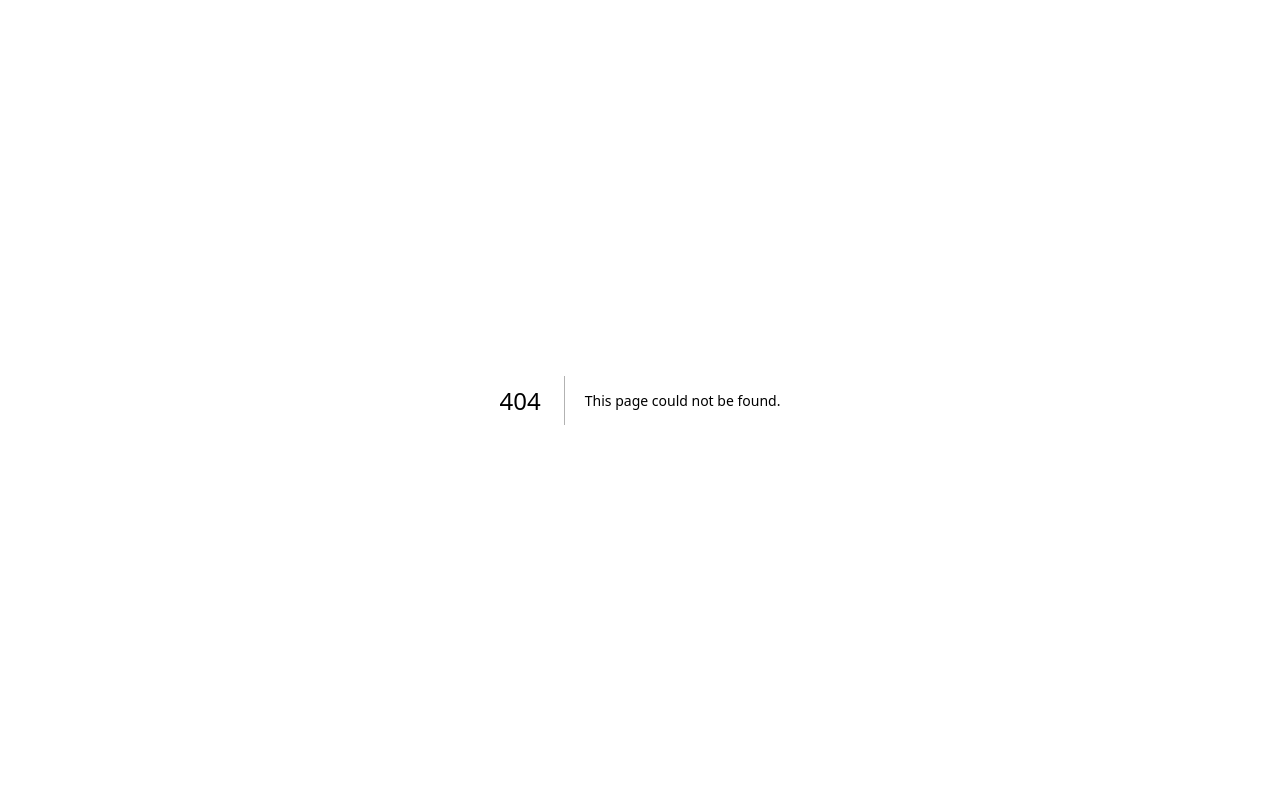
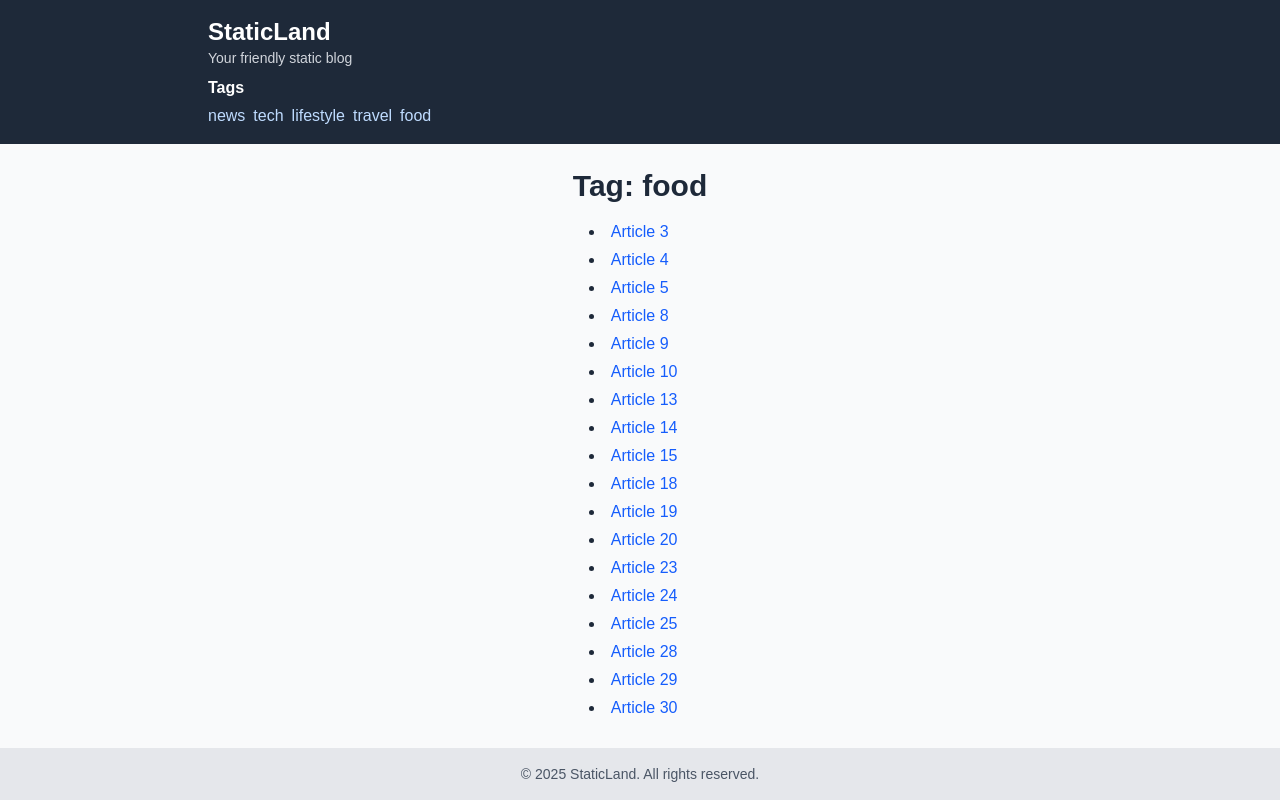
Before and after one commit to tndd/pomera, a Next.js app in the folder mock/crawled_server/: page /static/tags/food in a window 1280 px wide. Before the commit this address had no page. Built offline with nearby package versions, Linux system fonts and the light colour scheme.

Commit message:
Add DynamicMaze with server-side randomness

```diff
--- /dev/null
+++ b/mock/crawled_server/app/dynamic/layout.tsx
@@ -0,0 +1,26 @@
+import Link from "next/link";
+import { ads, quotes } from "./lib/data";
+
+export const dynamic = "force-dynamic";
+
+export default function DynamicLayout({
+  children,
+}: {
+  children: React.ReactNode;
+}) {
+  const quote = quotes[Math.floor(Math.random() * quotes.length)];
+  const ad = ads[Math.floor(Math.random() * ads.length)];
+  return (
+    <div className="min-h-screen flex flex-col">
+      <header className="bg-purple-700 text-white p-4 flex justify-between">
+        <Link href="/dynamic" className="font-bold text-xl">
+          DynamicMaze
+        </Link>
+        <span className="italic text-sm">{quote}</span>
+      </header>
+      <main className="flex-1 p-4">{children}</main>
+      <aside className="bg-purple-100 text-center p-2 text-sm">{ad}</aside>
+      <footer className="bg-gray-200 text-center p-2 text-xs">© 2025 DynamicMaze</footer>
+    </div>
+  );
+}
--- /dev/null
+++ b/mock/crawled_server/app/dynamic/lib/data.ts
@@ -0,0 +1,25 @@
+export interface Section {
+  id: string;
+  title: string;
+}
+
+export const sections: Section[] = Array.from({ length: 20 }, (_, i) => ({
+  id: `section-${i + 1}`,
+  title: `Dynamic Section ${i + 1}`,
+}));
+
+export const quotes = [
+  "Fortune favors the bold.",
+  "Change is the only constant.",
+  "Adventure awaits around every corner.",
+  "Expect the unexpected.",
+  "Seize the day!",
+];
+
+export const ads = [
+  "Buy one, get one free!",
+  "Limited time offer, act now!",
+  "Subscribe for exclusive content.",
+  "Don't miss our summer sale.",
+  "Upgrade your plan today.",
+];
--- /dev/null
+++ b/mock/crawled_server/app/dynamic/page.tsx
@@ -0,0 +1,35 @@
+import Link from "next/link";
+import { sections } from "./lib/data";
+
+export const dynamic = "force-dynamic";
+
+export default function DynamicHome() {
+  const shuffled = sections.slice().sort(() => Math.random() - 0.5);
+  const variant = Math.floor(Math.random() * 2);
+  return (
+    <div>
+      <h1 className="text-2xl font-bold mb-4">Welcome to DynamicMaze</h1>
+      {variant === 0 ? (
+        <ul className="list-disc list-inside space-y-1">
+          {shuffled.map((s) => (
+            <li key={s.id} className="hover:text-purple-700">
+              <Link href={`/dynamic/sections/${s.id}`}>{s.title}</Link>
+            </li>
+          ))}
+        </ul>
+      ) : (
+        <div className="grid grid-cols-2 gap-2">
+          {shuffled.map((s) => (
+            <Link
+              key={s.id}
+              className="block p-2 border border-purple-400 hover:bg-purple-50"
+              href={`/dynamic/sections/${s.id}`}
+            >
+              {s.title}
+            </Link>
+          ))}
+        </div>
+      )}
+    </div>
+  );
+}
--- /dev/null
+++ b/mock/crawled_server/app/dynamic/sections/[id]/page.tsx
@@ -0,0 +1,29 @@
+import { notFound } from "next/navigation";
+import { ads, quotes, sections } from "../../lib/data";
+
+export const dynamic = "force-dynamic";
+
+export default async function SectionPage({ params }: any) {
+  const { id } = await params;
+  const section = sections.find((s) => s.id === id);
+  if (!section) return notFound();
+  const paragraphOrder = [1, 2, 3].sort(() => Math.random() - 0.5);
+  const ad = ads[Math.floor(Math.random() * ads.length)];
+  const quote = quotes[Math.floor(Math.random() * quotes.length)];
+  return (
+    <article className="space-y-4">
+      <h1 className="text-3xl font-bold">{section.title}</h1>
+      {paragraphOrder.map((n) => (
+        <p key={n} className="leading-relaxed">
+          Paragraph {n} of {section.title}. Lorem ipsum dolor sit amet, consectetur
+          adipiscing elit. Vivamus auctor metus et dolor facilisis, non varius
+          ipsum pretium.
+        </p>
+      ))}
+      <blockquote className="border-l-4 border-purple-400 pl-2 italic">
+        {quote}
+      </blockquote>
+      <div className="bg-purple-50 p-2 text-center text-sm">{ad}</div>
+    </article>
+  );
+}
--- /dev/null
+++ b/mock/crawled_server/app/static/articles/[id]/page.tsx
@@ -0,0 +1,64 @@
+import { articles } from "../../lib/data";
+import Link from "next/link";
+import { notFound } from "next/navigation";
+
+export function generateStaticParams() {
+  return articles.map((a) => ({ id: a.id }));
+}
+
+export async function generateMetadata({ params }: any) {
+  const { id } = await params;
+  const article = articles.find((a) => a.id === id);
+  if (!article) return {};
+  const firstSection = article.sections[0]?.text || "";
+  return { title: article.title, description: firstSection.slice(0, 50) };
+}
+
+export default async function ArticlePage({ params }: any) {
+  const { id } = await params;
+  const article = articles.find((a) => a.id === id);
+  if (!article) return notFound();
+
+  const idx = articles.findIndex((a) => a.id === id);
+  const related = articles
+    .slice(idx + 1, idx + 5)
+    .concat(articles.slice(0, Math.max(0, idx + 5 - articles.length)));
+
+  return (
+    <article className="space-y-6">
+      <h1 className="text-3xl font-bold">{article.title}</h1>
+      <nav className="border-b pb-2">
+        <h2 className="font-semibold">Section links:</h2>
+        <ul className="list-disc list-inside ml-4 space-y-1">
+          {article.sections.map((sec) => (
+            <li key={sec.id}>
+              <a className="text-blue-600 hover:underline" href={`#${sec.id}`}>{sec.heading}</a>
+            </li>
+          ))}
+        </ul>
+      </nav>
+      {article.sections.map((sec) => (
+        <section key={sec.id} id={sec.id} className="space-y-2">
+          <h2 className="text-2xl font-semibold">{sec.heading}</h2>
+          <p>{sec.text}</p>
+        </section>
+      ))}
+      <p>
+        Tags:{" "}
+        {article.tags.map((t) => (
+          <Link key={t} className="text-blue-600 hover:underline" href={`/static/tags/${t}`}>{t} </Link>
+        ))}
+      </p>
+      <div>
+        <h3 className="text-xl font-semibold mb-2">Related Articles</h3>
+        <ul className="list-disc list-inside ml-4 space-y-1">
+          {related.map((r) => (
+            <li key={r.id}>
+              <Link className="text-blue-600 hover:underline" href={`/static/articles/${r.id}`}>{r.title}</Link>
+            </li>
+          ))}
+        </ul>
+      </div>
+    </article>
+  );
+}
--- /dev/null
+++ b/mock/crawled_server/app/static/layout.tsx
@@ -0,0 +1,40 @@
+import Link from "next/link";
+import { tags } from "./lib/data";
+
+export default function StaticLayout({
+  children,
+}: {
+  children: React.ReactNode;
+}) {
+  return (
+    <div className="min-h-screen flex flex-col text-gray-800 bg-gray-50">
+      <nav className="bg-gray-800 text-white py-4">
+        <div className="max-w-4xl mx-auto px-4 space-y-2">
+          <Link href="/static" className="text-2xl font-bold">
+            StaticLand
+          </Link>
+          <p className="text-sm text-gray-300">Your friendly static blog</p>
+          <div>
+            <h2 className="font-semibold">Tags</h2>
+            <ul className="flex flex-wrap gap-2 mt-1">
+              {tags.map((tag) => (
+                <li key={tag}>
+                  <Link
+                    className="text-blue-200 hover:underline"
+                    href={`/static/tags/${tag}`}
+                  >
+                    {tag}
+                  </Link>
+                </li>
+              ))}
+            </ul>
+          </div>
+        </div>
+      </nav>
+      <main className="flex-1 max-w-4xl mx-auto px-4 py-6">{children}</main>
+      <footer className="bg-gray-200 py-4 text-center text-sm text-gray-600">
+        <p>&copy; 2025 StaticLand. All rights reserved.</p>
+      </footer>
+    </div>
+  );
+}
--- /dev/null
+++ b/mock/crawled_server/app/static/lib/data.ts
@@ -0,0 +1,29 @@
+export interface Section {
+  id: string;
+  heading: string;
+  text: string;
+}
+
+export interface Article {
+  id: string;
+  title: string;
+  sections: Section[];
+  tags: string[];
+}
+
+const tags = ["news", "tech", "lifestyle", "travel", "food"];
+
+const articles: Article[] = Array.from({ length: 30 }, (_, i) => {
+  const id = `article-${i + 1}`;
+  const title = `Article ${i + 1}`;
+  const sections: Section[] = Array.from({ length: 3 }, (_, j) => ({
+    id: `sec-${j + 1}`,
+    heading: `Section ${j + 1}`,
+    text: `Paragraph ${j + 1} for article ${i + 1}. Lorem ipsum dolor sit amet, consectetur adipiscing elit. Donec vitae lorem at ipsum bibendum aliquet.`,
+  }));
+  // assign 1-3 tags deterministically
+  const articleTags = tags.slice(i % tags.length, (i % tags.length) + 3);
+  return { id, title, sections, tags: articleTags };
+});
+
+export { articles, tags };
--- /dev/null
+++ b/mock/crawled_server/app/static/page.tsx
@@ -0,0 +1,24 @@
+import Link from "next/link";
+import { articles } from "./lib/data";
+
+export const metadata = {
+  title: "StaticLand Home",
+  description: "Static articles",
+};
+
+export default function StaticHome() {
+  return (
+    <div className="space-y-4">
+      <h1 className="text-3xl font-bold">Welcome to StaticLand</h1>
+      <p className="text-gray-700">Browse our latest posts below.</p>
+      <h2 className="text-2xl font-semibold">Articles</h2>
+      <ul className="list-disc list-inside ml-4 space-y-1">
+        {articles.map((article) => (
+          <li key={article.id}>
+            <Link className="text-blue-600 hover:underline" href={`/static/articles/${article.id}`}>{article.title}</Link>
+          </li>
+        ))}
+      </ul>
+    </div>
+  );
+}
--- /dev/null
+++ b/mock/crawled_server/app/static/tags/[tag]/page.tsx
@@ -0,0 +1,31 @@
+import { articles, tags } from "../../lib/data";
+import Link from "next/link";
+import { notFound } from "next/navigation";
+
+export function generateStaticParams() {
+  return tags.map((t) => ({ tag: t }));
+}
+
+export async function generateMetadata({ params }: any) {
+  const { tag } = await params;
+  return { title: `Tag: ${tag}` };
+}
+
+export default async function TagPage({ params }: any) {
+  const { tag } = await params;
+  if (!tags.includes(tag)) return notFound();
+  const filtered = articles.filter((a) => a.tags.includes(tag));
+
+  return (
+    <div className="space-y-4">
+      <h1 className="text-3xl font-bold">Tag: {tag}</h1>
+      <ul className="list-disc list-inside ml-4 space-y-1">
+        {filtered.map((a) => (
+          <li key={a.id}>
+            <Link className="text-blue-600 hover:underline" href={`/static/articles/${a.id}`}>{a.title}</Link>
+          </li>
+        ))}
+      </ul>
+    </div>
+  );
+}
--- /dev/null
+++ b/mock/crawled_server/tailwind.config.mjs
@@ -0,0 +1,12 @@
+/** @type {import('tailwindcss').Config} */
+export default {
+  content: [
+    "./app/**/*.{js,ts,jsx,tsx}",
+    "./pages/**/*.{js,ts,jsx,tsx}",
+    "./components/**/*.{js,ts,jsx,tsx}"
+  ],
+  theme: {
+    extend: {},
+  },
+  plugins: [],
+};
```
Also changed, not shown: mock/crawled_server/public/robots.txt (added), 1 other file (tests, documents, lock files or other folders).
